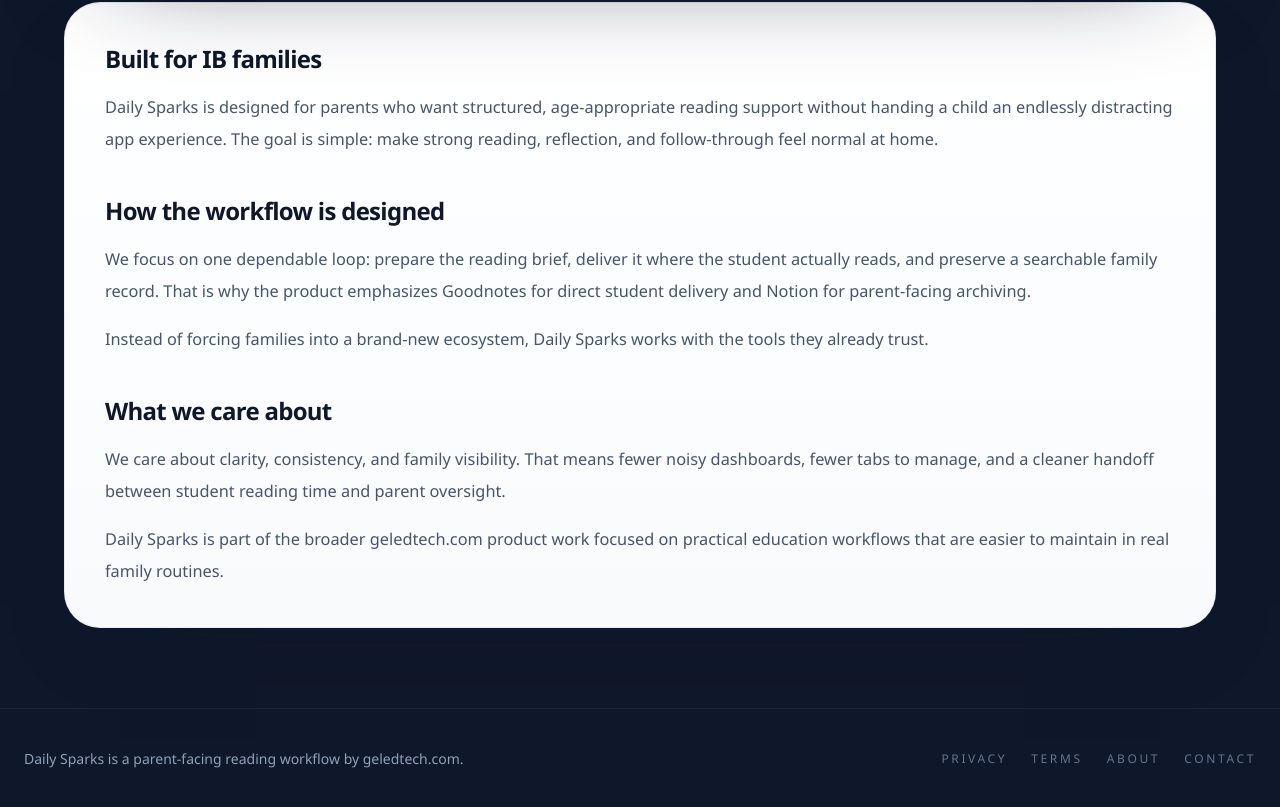
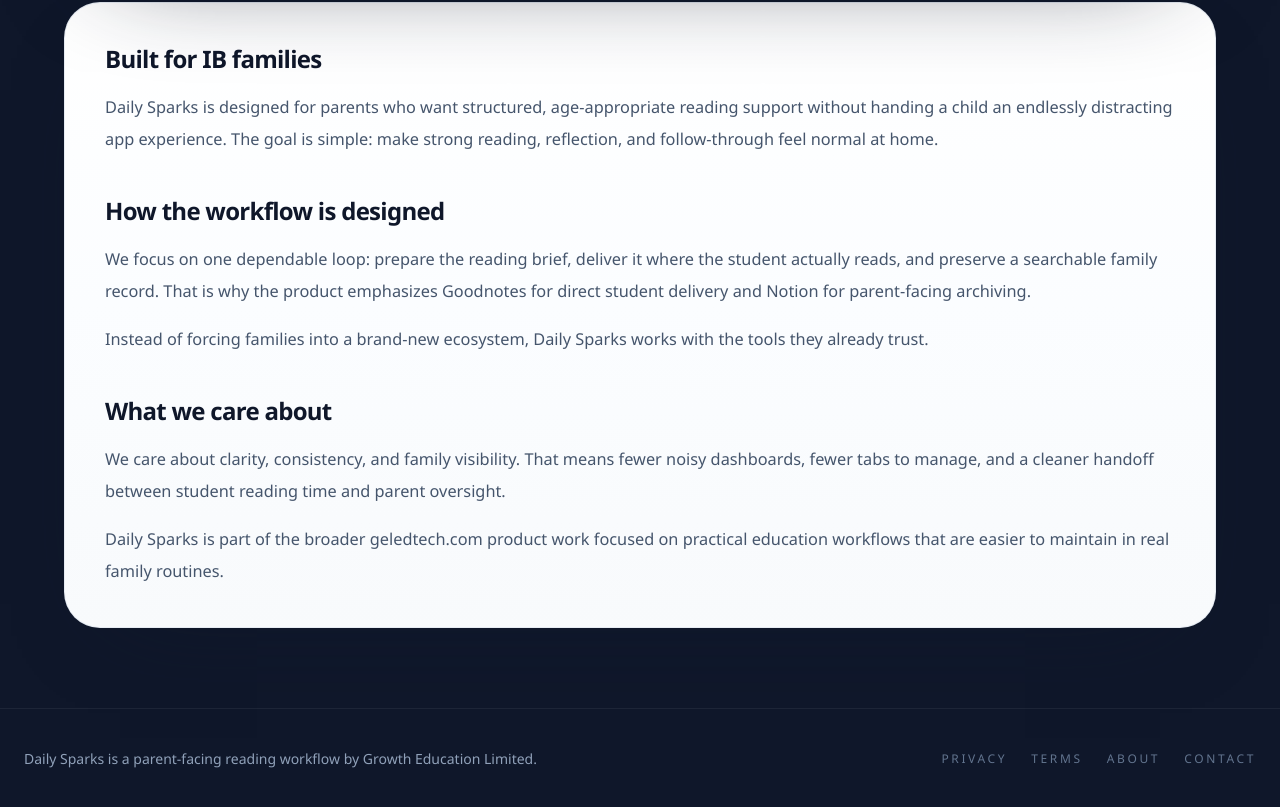
Before and after one commit to GrowthEdtech/dailysparks, a Next.js app: page /about in a window 1280 px wide. Shown: the part 489-1296 px from the top of the page. Built offline with nearby package versions, Linux system fonts and the light colour scheme.

Commit message:
fix: rename informational footer company

```diff
--- a/src/app/informational-page-shell.tsx
+++ b/src/app/informational-page-shell.tsx
@@ -76,7 +76,8 @@ export function InformationalPageShell({
       <footer className="border-t border-white/6 px-6 py-10">
         <div className="mx-auto flex max-w-7xl flex-col gap-6 md:flex-row md:items-center md:justify-between">
           <p className="text-sm text-slate-400">
-            Daily Sparks is a parent-facing reading workflow by geledtech.com.
+            Daily Sparks is a parent-facing reading workflow by Growth Education
+            Limited.
           </p>
           <div className="flex flex-wrap gap-6 text-xs font-medium uppercase tracking-[0.22em] text-slate-500">
             {siteFooterLinks.map((link) => (
```
Also changed, not shown: 1 other file (tests, documents, lock files or other folders).
